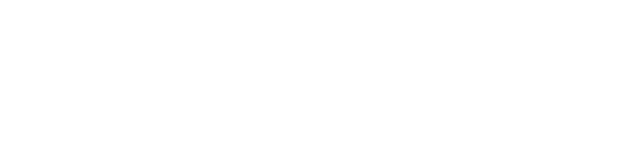
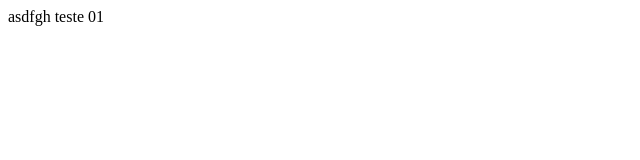
Before and after one commit to joaojorgejunior/teste, a plain HTML site: page index.html in a window 1280 px wide. Shown: the whole page, without its empty margins (0-640 px from the left). Drawn offline with Linux system fonts and the light colour scheme.

Commit message:
novo arquivo

```diff
--- a/index.html
+++ b/index.html
@@ -7,6 +7,7 @@
     <title>Document</title>
 </head>
 <body>
-
+    asdfgh
+    teste 01
 </body>
 </html>
```
